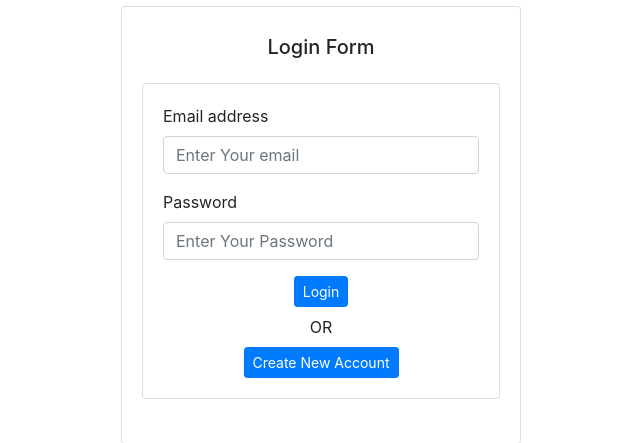
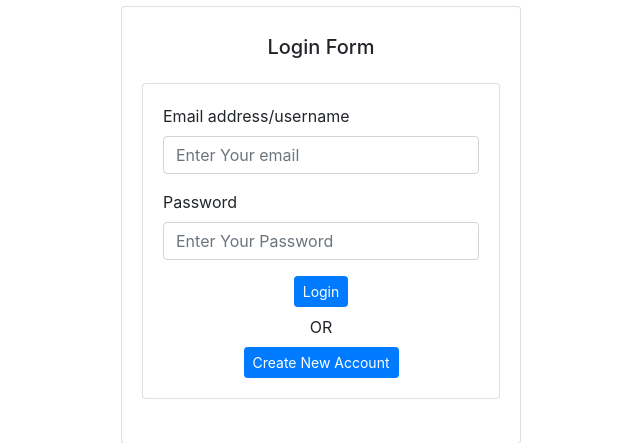
Before and after one commit to nickurane/thedeliveryboy, a PHP site: page /login.php in a window 1280 px wide. Shown: the part 148-591 px from the top of the page, without its empty margins (319-959 px from the left). Run offline with PHP 8.4, Linux system fonts and the light colour scheme.

Commit message:
modified login page title

```diff
--- a/login.php
+++ b/login.php
@@ -18,7 +18,7 @@
                     <div class="card-body ">
                     <form>
                         <div class="form-group">
-                            <label for="exampleInputEmail1">Email address</label>
+                            <label for="exampleInputEmail1">Email address/username</label>
                              <input type="email" class="form-control" id="exampleInputEmail1" aria-describedby="emailHelp" placeholder="Enter Your email">
 
                         </div>
```
